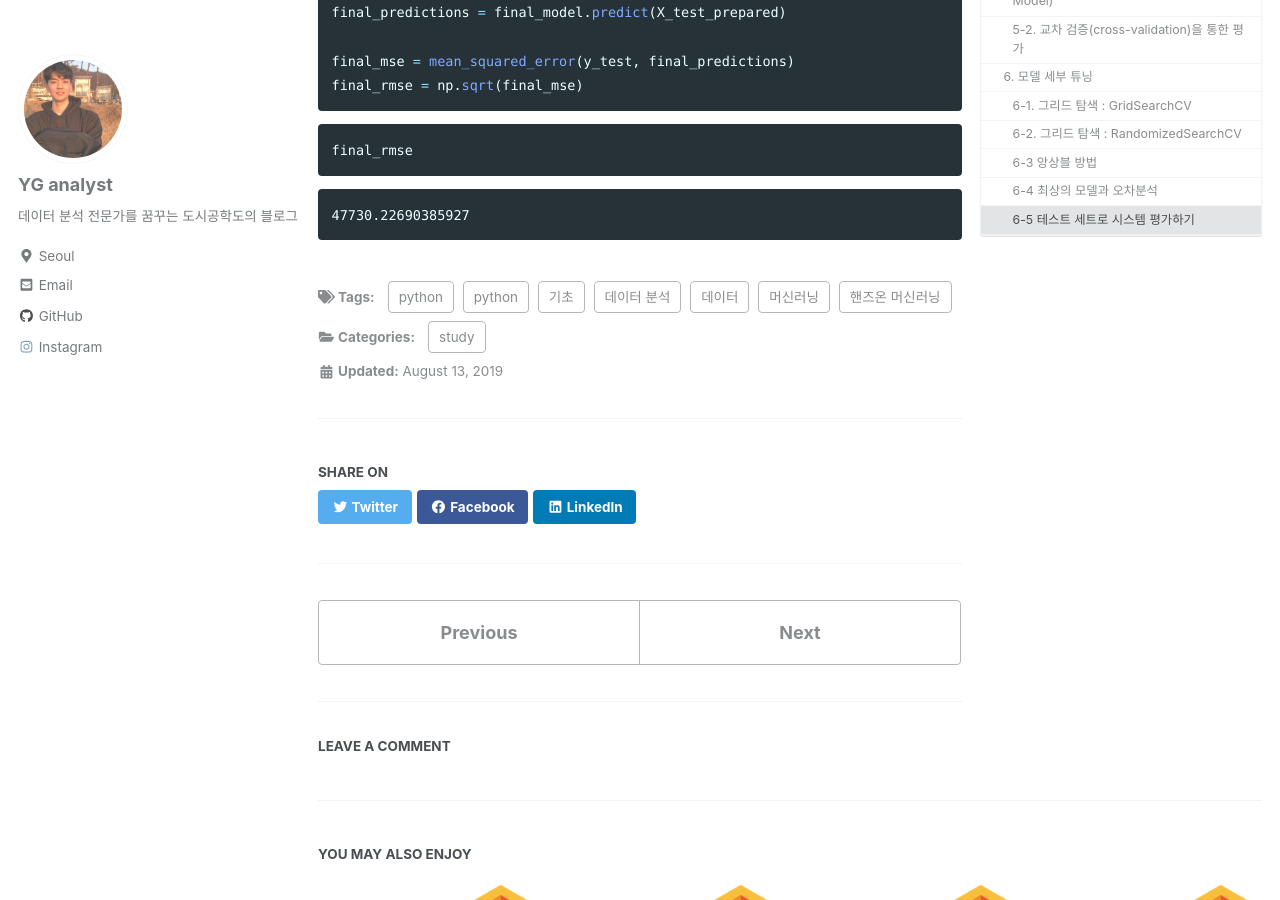
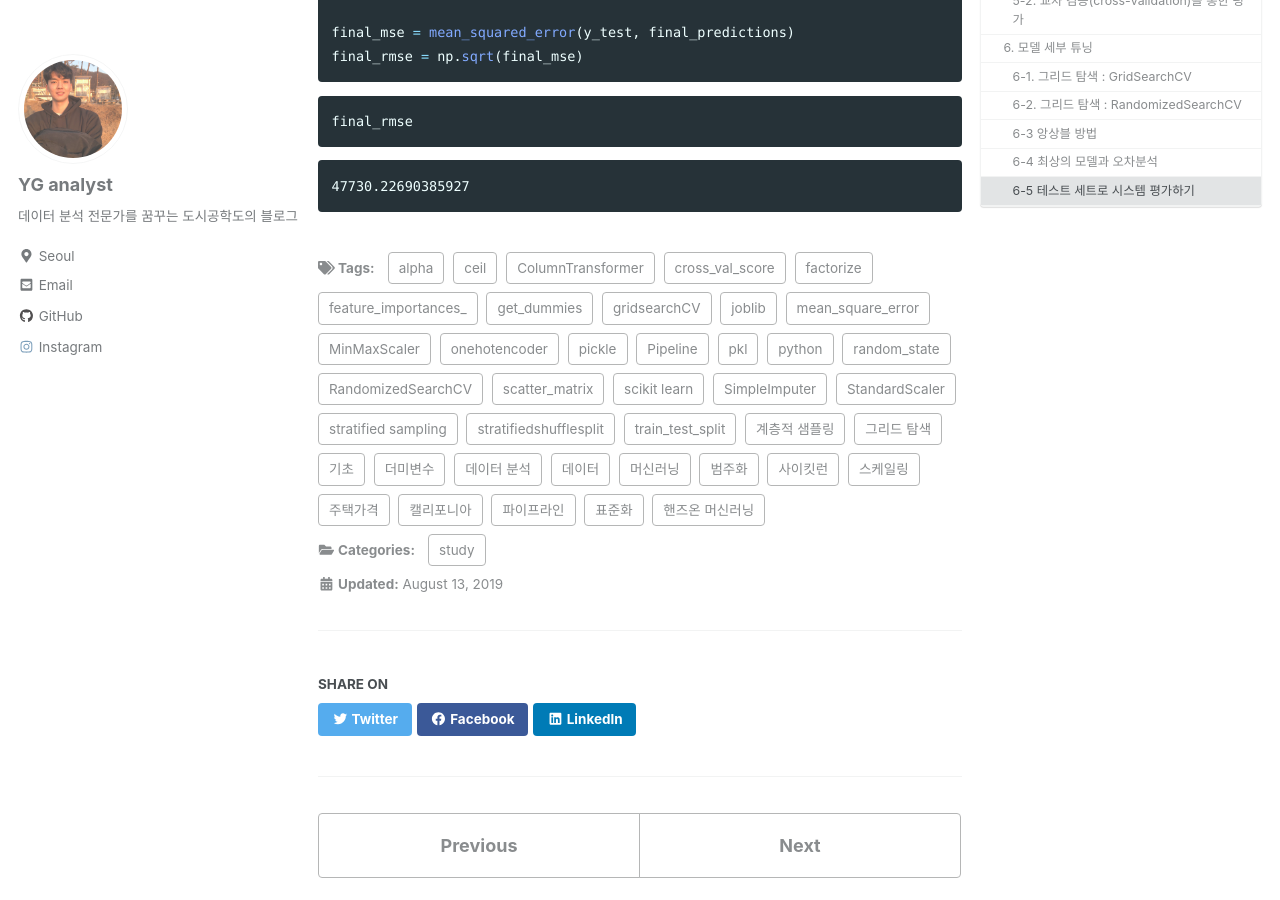
Before and after one commit to yganalyst/yganalyst.github.io, a Jekyll site: the page built from _posts/2019-08-13-ML_chap1.md, in a window 1280 px wide and 900 px high, scrolled down 35567 px. Built offline with Jekyll 4.4.1, drawn with Linux system fonts in a browser that asks for light colours; cached includes are drawn as plain includes; nearby versions of some CDN libraries; comment, search, counter and statistics services are not loaded; some of the changed text lies outside the part shown.

Commit message:
add tags

````diff
--- a/_posts/2019-08-13-ML_chap1.md
+++ b/_posts/2019-08-13-ML_chap1.md
@@ -16,7 +16,40 @@ tags:
   - 데이터 분석
   - 머신러닝
   - 핸즈온 머신러닝
-  - python
+  - 캘리포니아
+  - 주택가격
+  - scikit learn
+  - 사이킷런
+  - train_test_split
+  - random_state
+  - 계층적 샘플링
+  - stratified sampling
+  - ceil
+  - stratifiedshufflesplit
+  - alpha
+  - scatter_matrix
+  - SimpleImputer
+  - factorize
+  - onehotencoder
+  - get_dummies
+  - MinMaxScaler
+  - 더미변수
+  - 범주화
+  - 스케일링
+  - 표준화
+  - StandardScaler
+  - Pipeline
+  - 파이프라인
+  - ColumnTransformer
+  - mean_square_error
+  - cross_val_score
+  - joblib
+  - pickle
+  - pkl
+  - 그리드 탐색
+  - gridsearchCV
+  - RandomizedSearchCV
+  - feature_importances_
 
 last_modified_at: 2019-08-13T20:00-20:30
 ---
@@ -1506,10 +1539,8 @@ housing_cat_1hot.toarray()
 
 
 
-
-```python
 인코더가 학습한 후 카테고리 목록을 살펴볼 수 있다.
-```
+
 
 
 ```python
@@ -1524,10 +1555,8 @@ cat_encoder.categories_
 
 
 
-
-```python
 이걸 다시 데이터프레임으로 만들어보면
-```
+
 
 
 ```python
````
